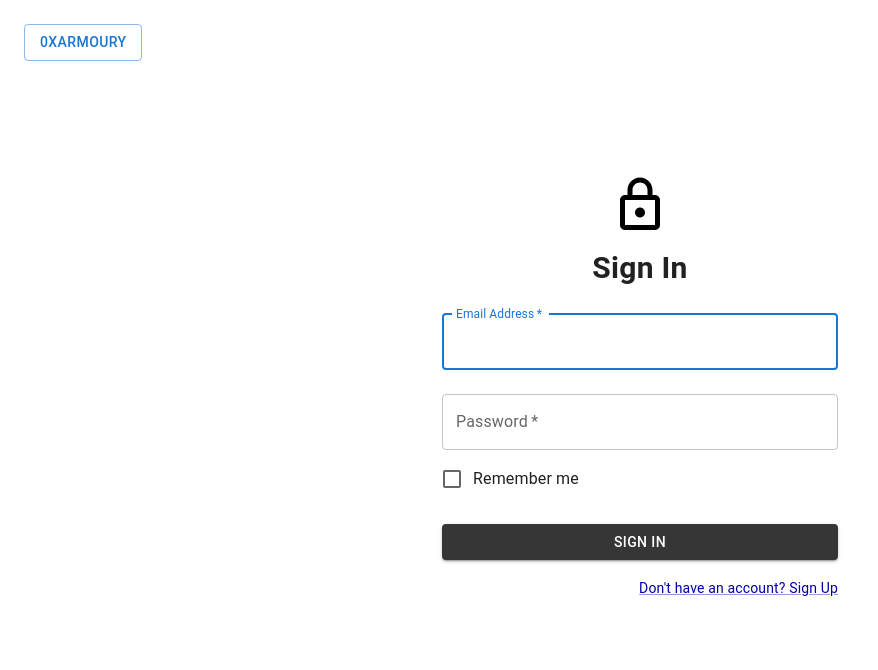
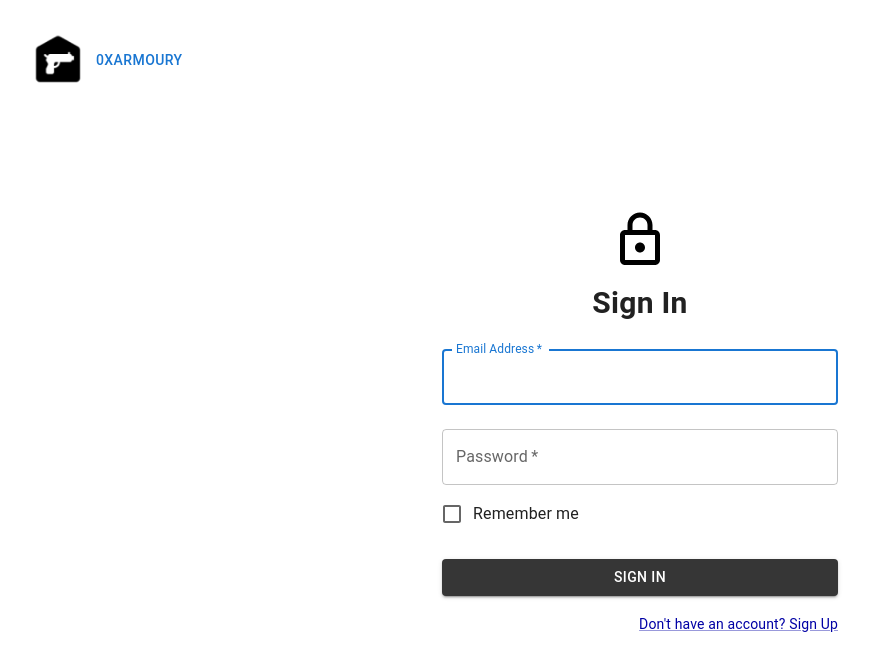
Before and after one commit to Hataeju/0xarmoury, a React (Create React App) app in the folder frontend/: page /SignIn in a window 1280 px wide. Shown: the top 670 px of the page, without its empty margins (0-878 px from the left). Built offline with nearby package versions, Linux system fonts and the light colour scheme.

Commit message:
armoury logo

```diff
--- a/frontend/src/SignIn.js
+++ b/frontend/src/SignIn.js
@@ -13,7 +13,6 @@ import Typography from '@mui/material/Typography';
 import Container from '@mui/material/Container';
 import { createTheme, ThemeProvider } from '@mui/material/styles';
 
-
 const theme = createTheme();
 
 export default function SignIn() {
@@ -28,7 +27,7 @@ export default function SignIn() {
 
   return (
     <ThemeProvider theme={theme}>
-      <Button variant="outlined" sx={{
+      <Button startIcon={<img src="/img/armoury_logo.png" alt="Armoury" width={60} height={60}/>} sx={{
         margin: 3}}
       >
        0xARMOURY
```
